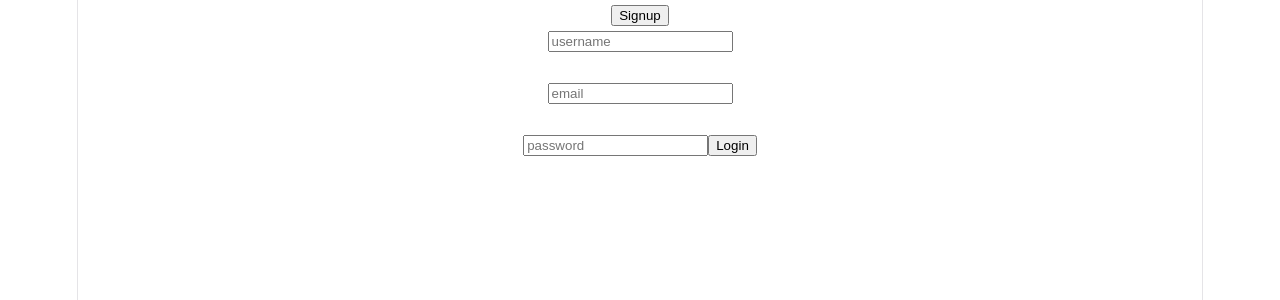
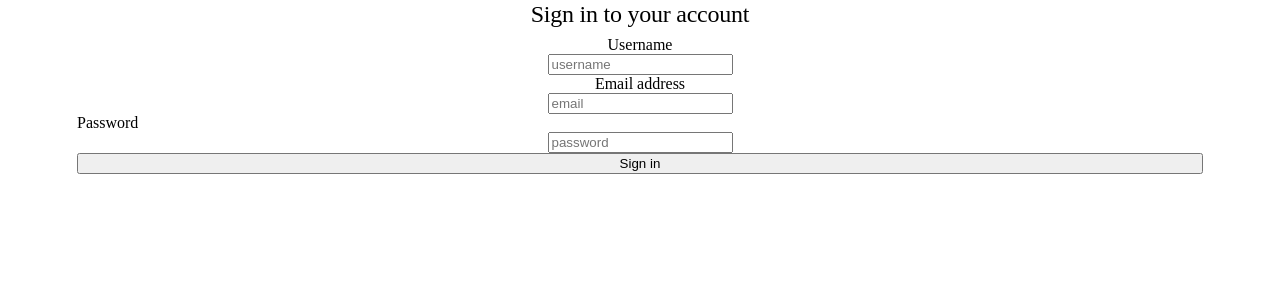
Before and after one commit to EdgarStrozzi/COMS3190-ASG3, a React app in the folder frontend/: page / in a window 1280 px wide. Shown: the top 300 px of the page. Built offline with nearby package versions, Linux system fonts and the light colour scheme; the HTML template or start-up script is replaced by a standard one.

Commit message:
added styling

```diff
--- a/frontend/package.json
+++ b/frontend/package.json
@@ -10,9 +10,11 @@
     "preview": "vite preview"
   },
   "dependencies": {
+    "@tailwindcss/vite": "^4.2.4",
     "react": "^19.2.5",
     "react-dom": "^19.2.5",
-    "react-router-dom": "^7.14.2"
+    "react-router-dom": "^7.14.2",
+    "tailwindcss": "^4.2.4"
   },
   "devDependencies": {
     "@eslint/js": "^10.0.1",
--- a/frontend/src/components/Login.jsx
+++ b/frontend/src/components/Login.jsx
@@ -54,7 +54,12 @@ const Login = () => {
         }
     };
     return (
+        /*
         <div>
+            <div className="flex justify-between items-center mb-8">
+        <h2 className="text-2xl font-bold text-gray-900">
+        Login
+        </h2>
         <button className="btn btn-ghost" onClick={() => navigate("/signup")}>Signup</button>
         <form onSubmit={handleSubmit}>
         <input type="text" name="username" value={formData.username}
@@ -68,9 +73,59 @@ const Login = () => {
         <input type="text" name="password" value={formData.password}
         onChange={handleChange}
         placeholder="password" required />
-        <button type="submit">Login</button>
+        <button type="submit" className="flex w-full justify-center rounded-md bg-indigo-500 px-3 py-1.5 text-sm/6 font-semibold text-white hover:bg-indigo-400 focus-visible:outline-2 focus-visible:outline-offset-2 focus-visible:outline-indigo-500">Sign in</button>
         </form>
         </div>
+        */
+
+
+
+<div className="flex min-h-full flex-col justify-center px-6 py-12 lg:px-8">
+  <div className="sm:mx-auto sm:w-full sm:max-w-sm">
+    <h2 className="mt-10 text-center text-2xl/9 font-bold tracking-tight text-white">Sign in to your account</h2>
+  </div>
+
+  <div className="mt-10 sm:mx-auto sm:w-full sm:max-w-sm">
+    <form onSubmit={handleSubmit} className="space-y-6">
+      <div>
+        <label className="block text-sm/6 font-medium text-gray-100">Username</label>
+        <div className="mt-2">
+            <input type="text" name="username" value={formData.username}
+            onChange={handleChange}
+            placeholder="username" required />
+        </div>
+
+      </div>
+      <div>
+        <label className="block text-sm/6 font-medium text-gray-100">Email address</label>
+        <div className="mt-2">
+            <input type="text" name="email" value={formData.email}
+            onChange={handleChange}
+            placeholder="email" required />
+        </div>
+      </div>
+
+      <div>
+        <div className="flex items-center justify-between">
+          <label className="block text-sm/6 font-medium text-gray-100">Password</label>
+        </div>
+        <div className="mt-2">
+             <input type="text" name="password" value={formData.password}
+            onChange={handleChange}
+            placeholder="password" required />
+
+        </div>
+      </div>
+
+      <div>
+        <button type="submit" className="flex w-full justify-center rounded-md bg-indigo-500 px-3 py-1.5 text-sm/6 font-semibold text-white hover:bg-indigo-400 focus-visible:outline-2 focus-visible:outline-offset-2 focus-visible:outline-indigo-500">Sign in</button>
+      </div>
+    </form>
+  </div>
+</div>
+
+
+        //</div>
     )
 }
 export default Login
--- a/frontend/src/index.css
+++ b/frontend/src/index.css
@@ -1,3 +1,6 @@
+@tailwind base;
+@tailwind components;
+@tailwind utilities
 :root {
   --text: #6b6375;
   --text-h: #08060d;
```
Also changed, not shown: 2 other files (tests, documents, lock files or other folders).
